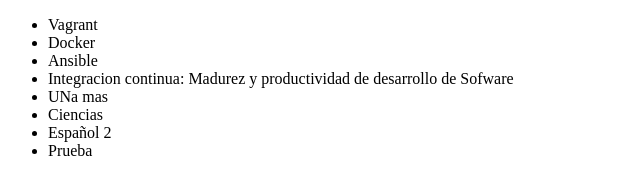
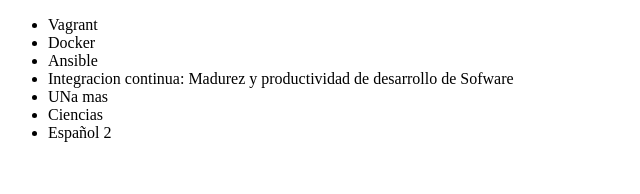
Before and after one commit to JoseMigueGitHub/alura-git, a plain HTML site: page Git/index.html in a window 1280 px wide. Shown: the full height of the page, 0-640 px from the left. Drawn offline with Linux system fonts and the light colour scheme.

Commit message:
Revert "Prueba 3"
This reverts commit 6c44666aa919cb1c58415bf5dfed36c77bd7a36e.

```diff
--- a/Git/index.html
+++ b/Git/index.html
@@ -13,7 +13,6 @@
         <li>UNa mas</li>
         <li>Ciencias </li>
         <li>Español 2</li>
-        <li>Prueba </li>
     </ul>
 </body>
 </html>
```
